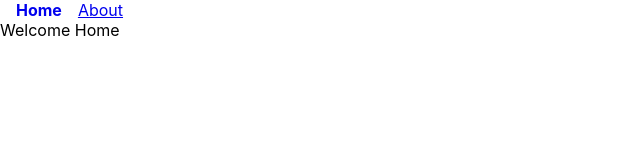
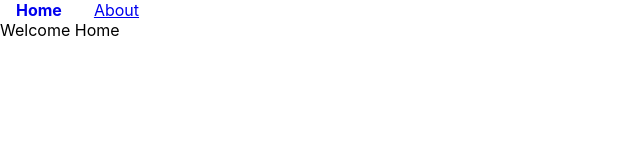
Before and after one commit to CodeCraftersGPT/react-router-demo1, a React (Create React App) app: page / in a window 1280 px wide. Shown: the top 160 px of the page, without its empty margins (0-640 px from the left). Built offline with nearby package versions, Linux system fonts and the light colour scheme.

Commit message:
4NavLinkActiveStyles

```diff
--- a/src/components/Navbar.js
+++ b/src/components/Navbar.js
@@ -4,10 +4,10 @@ import {Link, NavLink} from 'react-router-dom'
 
 export default function Navbar() {
 
-  const navLinkStyles = ()=>{
+  const navLinkStyles = ({isActive})=>{
     return {
-      fontWeight:'bold',
-      textDecoration:'none',
+      fontWeight: isActive ? 'bold':'normal',
+      textDecoration: isActive ? 'none':'underline',
       padding:'1em'
     }
   }
@@ -15,7 +15,7 @@ export default function Navbar() {
   return (
     <nav>
         <NavLink to="/" style={navLinkStyles} >Home</NavLink>
-        <NavLink to="/about">About</NavLink>
+        <NavLink to="/about" style={navLinkStyles}>About</NavLink>
     </nav>
   )
 }
```
